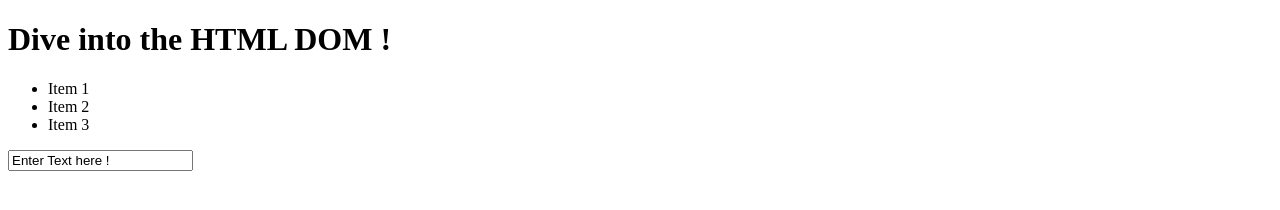
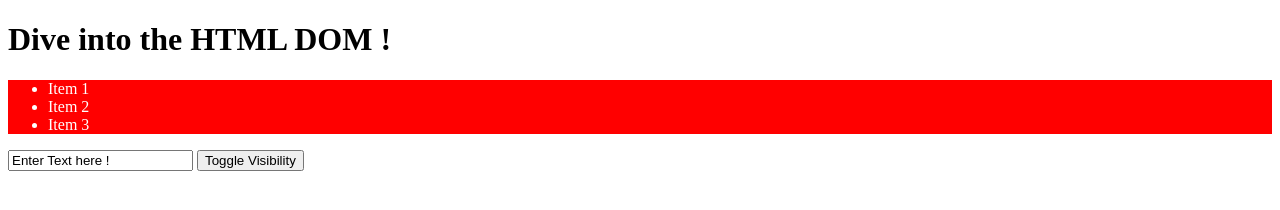
Before and after one commit to Samyjin/cautious-garbanzo, a plain HTML site: page dom-01-starting-code/index.html in a window 1280 px wide. Drawn offline with Linux system fonts and the light colour scheme.

Commit message:
stylizing script

```diff
--- a/dom-01-starting-code/app.js
+++ b/dom-01-starting-code/app.js
@@ -1,6 +1,8 @@
-const allList = document.querySelectorAll("li");
+const button = document.querySelector("button");
+const section = document.querySelector("section");
 
 
-for (const itemListEl of allList) {
-    console.log(itemListEl);
-}
+button.addEventListener("click", () => {
+    section.classList.toggle("visible");
+    section.classList.toggle("invisible");
+})
--- a/dom-01-starting-code/index.html
+++ b/dom-01-starting-code/index.html
@@ -6,16 +6,34 @@
   <meta http-equiv="X-UA-Compatible" content="ie=edge">
   <title>DOM Interaction</title>
   <script src="app.js" defer></script>
+  <style>
+    .red-bg {
+      background-color: red;
+      color: white;
+    }
+
+    .visible {
+      display: block;
+    }
+
+    .invisible {
+      display: none;
+    }
+
+  </style>
 </head>
 <body>
   <header>
     <h1 id="main-title"> Dive into the HTML DOM ! </h1>
   </header>
-  <ul>
-    <li>Item 1</li>
-    <li class="list-item">Item 2</li>
-    <li class="list-item">Item 3</li>
-  </ul>
+  <section class="visible red-bg">
+    <ul>
+      <li class="list-item">Item 1</li>
+      <li class="list-item">Item 2</li>
+      <li class="list-item">Item 3</li>
+    </ul>
+  </section>
   <input type="text" value="Enter Text here !"/>
+  <button>Toggle Visibility</button>
 </body>
 </html>
```
